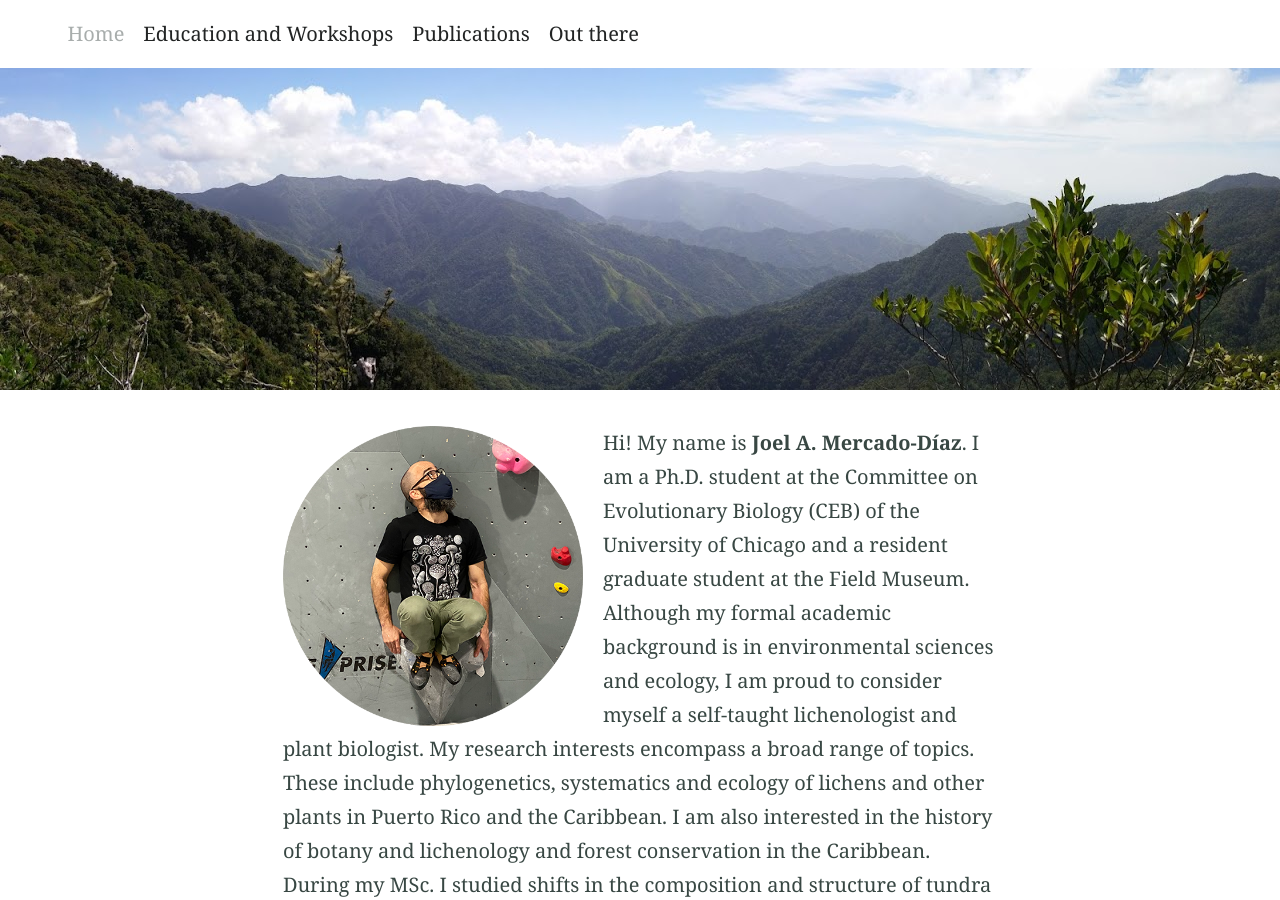
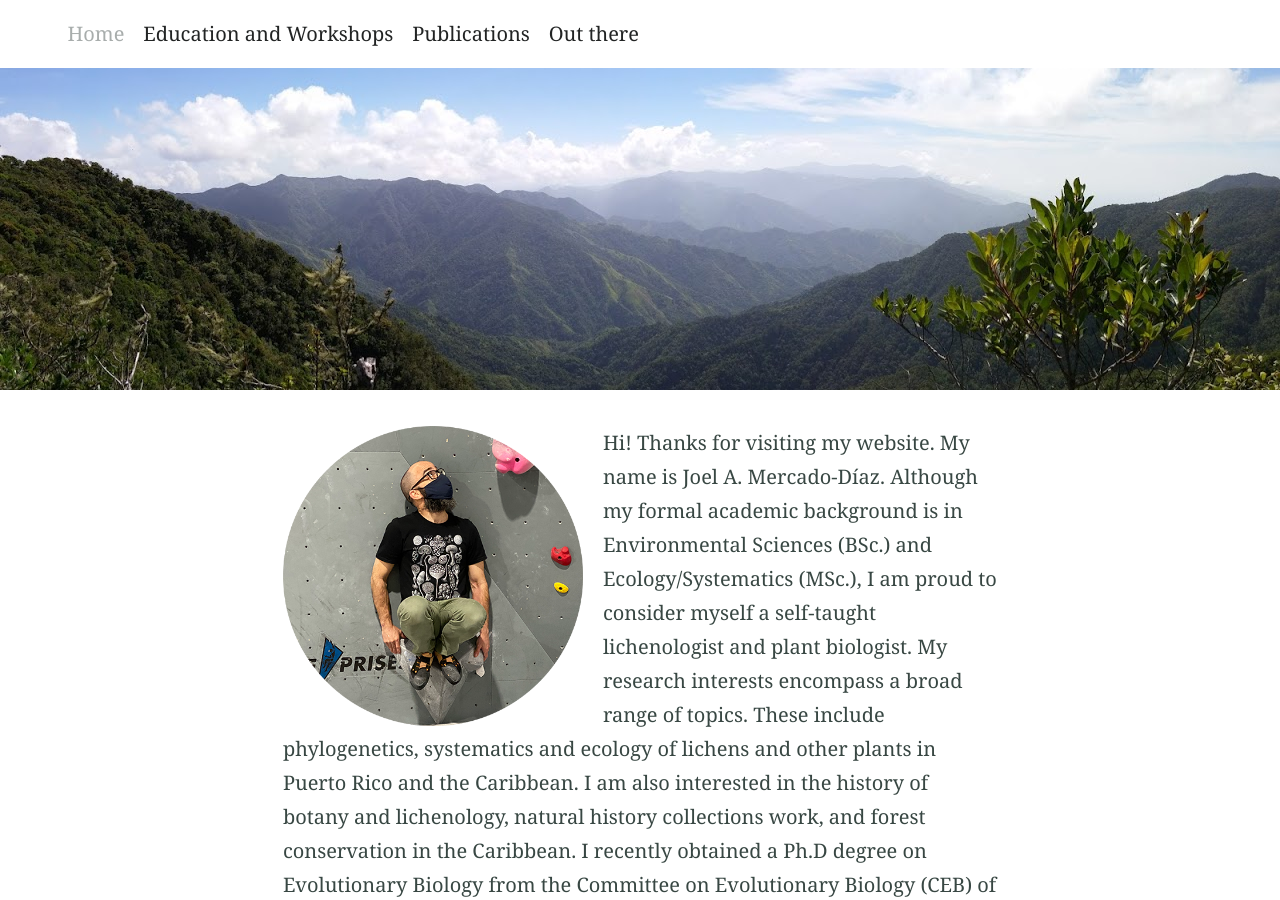
Before and after one commit to jamercadodiaz/jamercadodiaz.github.io, a Jekyll site: the page built from index.md, in a window 1280 px wide and 900 px high. Built offline with Jekyll 4.4.1, drawn with Linux system fonts in a browser that asks for light colours; some of the changed text lies outside the part shown.

Commit message:
updating PhD completion and the text in my personal intro

```diff
--- a/education.md
+++ b/education.md
@@ -7,7 +7,7 @@ excerpt: ""
 aside: false
 ---
 ### Education
- * Ph.D. Student. The University of Chicago. Committee on Evolutionary Biology (in progress)
+ * Ph.D. Evolutionary Biology. Committee on Evolutionary Biology. The University of Chicago.  (2021)
  * M.Sc. Biology. University of Puerto Rico, Río Piedras Campus (2011)
  * B.A. Environmental Sciences. University of Puerto Rico, Río Piedras Campus (2002)
 
--- a/index.md
+++ b/index.md
@@ -7,10 +7,10 @@ excerpt: ""
 ---
 
 ![joel_climbing](/assets/joel-circle-crop-mini.png)
-Hi! My name is **Joel A. Mercado-Díaz**. I am a Ph.D. student at the Committee on Evolutionary Biology (CEB) of the University of Chicago and a resident graduate student at the Field Museum. Although my formal academic background is in environmental sciences and ecology, I am proud to consider myself a self-taught lichenologist and plant biologist. My research interests encompass a broad range of topics. These include phylogenetics, systematics and ecology of lichens and other plants in Puerto Rico and the Caribbean. I am also interested in the history of botany and lichenology and forest conservation in the Caribbean. During my MSc. I studied shifts in the composition and structure of tundra vegetation in Alaska as a response to environmental and experimental changes in climate.
+Hi! Thanks for visiting my website. My name is Joel A. Mercado-Díaz. Although my formal academic background is in Environmental Sciences (BSc.) and Ecology/Systematics (MSc.), I am proud to consider myself a self-taught lichenologist and plant biologist. My research interests encompass a broad range of topics. These include phylogenetics, systematics and ecology of lichens and other plants in Puerto Rico and the Caribbean. I am also interested in the history of botany and lichenology, natural history collections work, and forest conservation in the Caribbean. I recently obtained a Ph.D degree on Evolutionary Biology from the Committee on Evolutionary Biology (CEB) of the University of Chicago. I was also a resident graduate student at the Field Museum (advisor: Dr. H. Thorsten Lumbsch). During my MSc. I studied shifts in the composition and structure of tundra vegetation in Alaska as a response to environmental and experimental changes in climate.
 
 At present my research work combines taxonomic and comparative phylogenetic approaches to study diversity and distribution patterns of lichens in the Caribbean islands.
 
 Besides working for many years as a lichenologist/ecologist in both volunteer and non-volunteer positions, I have also worked as a GIS technician and as an associate researcher in institutions such as the Conservation Trust of Puerto Rico, the International Institute of Tropical Forestry (USFS) and the Botanical Garden Herbarium of the University of Puerto Rico (UPR).
 
-For a copy of my Curriculum Vitae, click [here](/assets/pdf/CV_Mercado-Diaz_2021.pdf).
+For a copy of my Curriculum Vitae, please email me at *joel_pr19_at_hotmail_dot_com*. Thanks!
```
